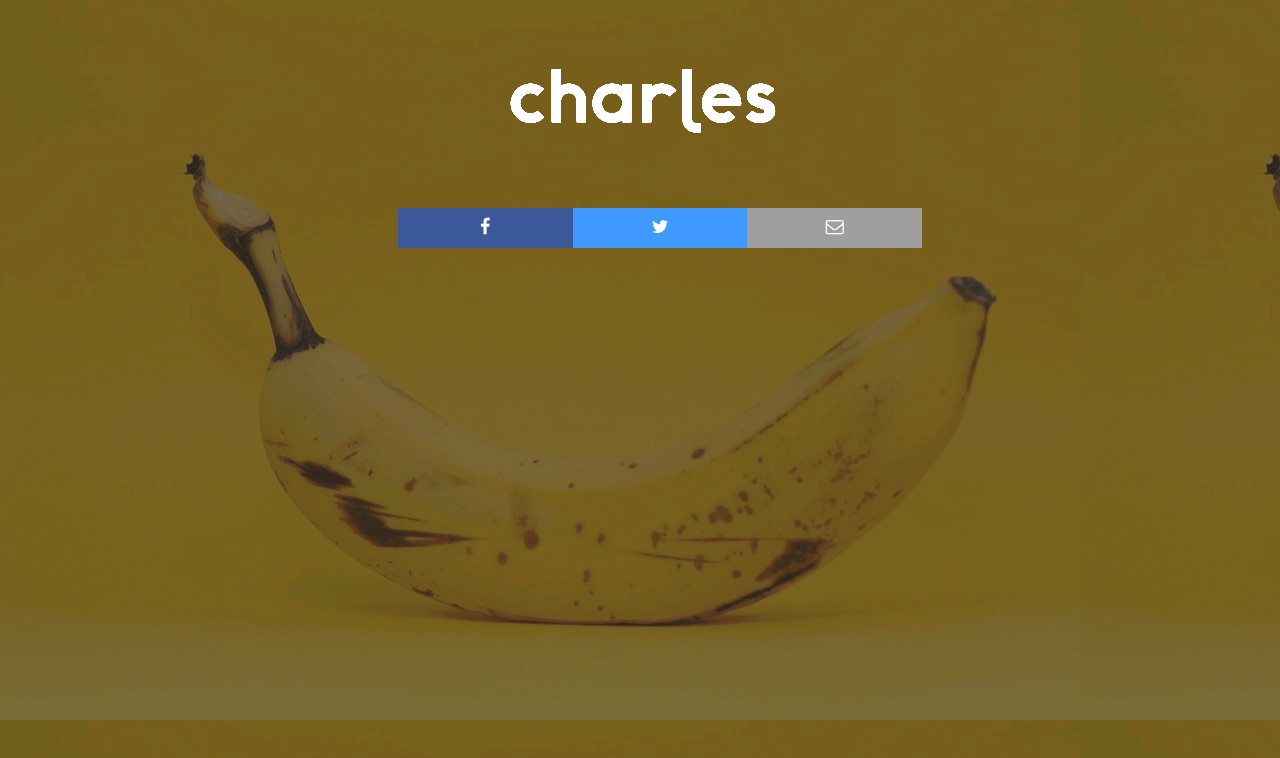
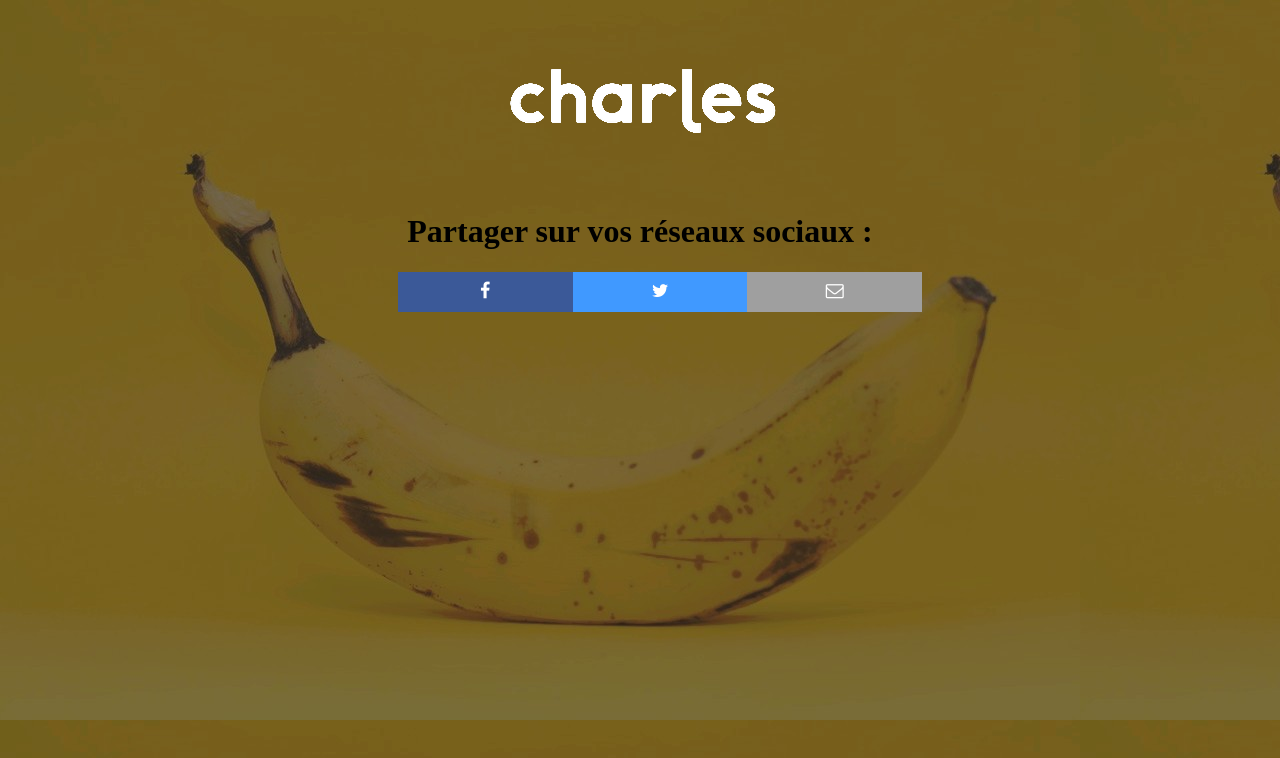
Before and after one commit to charles-sharing/charles-sharing.github.io, a plain HTML site: page index.html in a window 1280 px wide. Drawn offline with Linux system fonts and the light colour scheme.

Commit message:
Update index.html

```diff
--- a/index.html
+++ b/index.html
@@ -30,6 +30,7 @@
 <br>
 <br>
 <br>
+	<h1>Partager sur vos réseaux sociaux :</h1>
 	<ul class="social-share-btns">
 
 		<li class="facebook">
```
